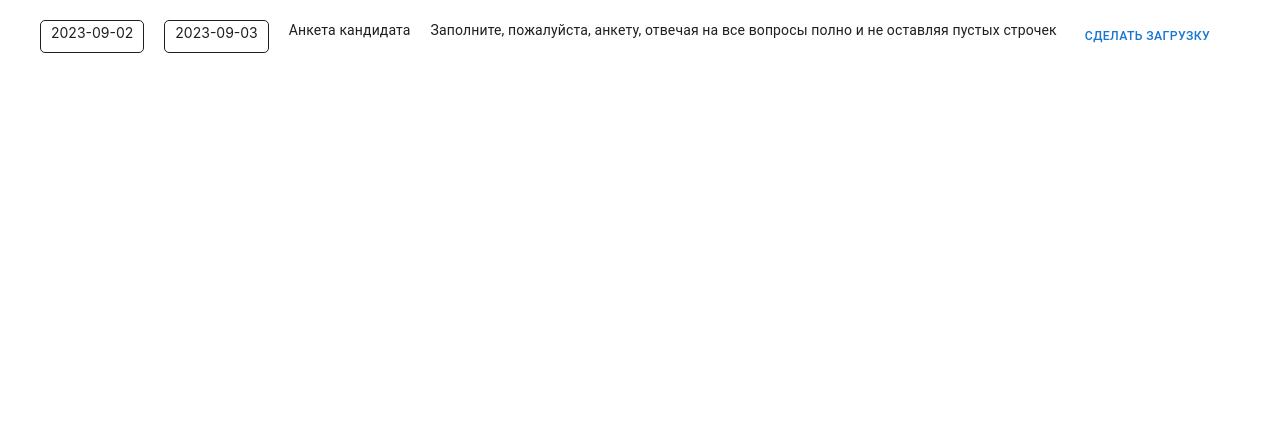
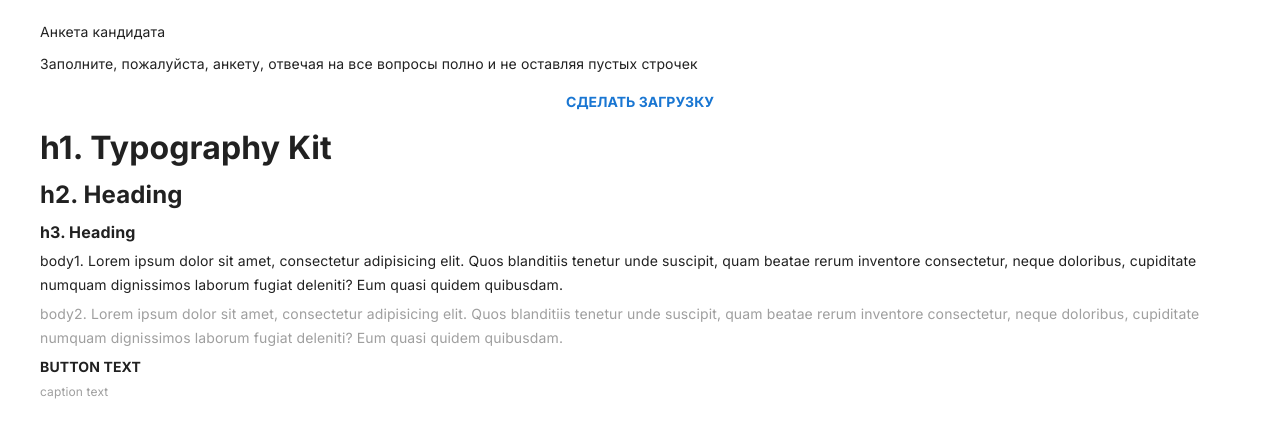
Before and after one commit to salievvm/kp-calendar, a React (Create React App) app: page / in a window 1280 px wide. Shown: the top 434 px of the page. Built offline with nearby package versions, Linux system fonts and the light colour scheme.

Commit message:
theme and Typography config

```diff
--- a/package.json
+++ b/package.json
@@ -12,6 +12,7 @@
     "@testing-library/jest-dom": "^5.17.0",
     "@testing-library/react": "^13.4.0",
     "@testing-library/user-event": "^13.5.0",
+    "prop-types": "^15.8.1",
     "react": "^18.2.0",
     "react-datepicker": "^4.16.0",
     "react-dom": "^18.2.0",
@@ -21,6 +22,7 @@
     "redux-logger": "^3.0.6",
     "redux-promise": "^0.6.0",
     "redux-thunk": "^2.4.2",
+    "typeface-inter": "^3.18.1",
     "web-vitals": "^2.1.4"
   },
   "scripts": {
--- a/src/App.jsx
+++ b/src/App.jsx
@@ -4,16 +4,19 @@ import ru from "date-fns/locale/ru";
 import DatePicker from "./containers/DatePicker/DatePicker";
 import FormCandidate from './containers/FormCandidate';
 import AppLoading from './containers/AppLoading/AppLoading';
+import ThemeProvider from './theme';
 
 registerLocale("ru", ru);
 
 function App() {
 	return (
-		<div className="App">
-			<DatePicker />
-			<FormCandidate />
-			<AppLoading />
-		</div>
+		<ThemeProvider>
+			<div className="App">
+				{/* <DatePicker /> */}
+				<FormCandidate />
+				<AppLoading />
+			</div>
+		</ThemeProvider>
 	);
 }
 
--- /dev/null
+++ b/src/components/@ui/CustomTypography/CustomTypography.jsx
@@ -0,0 +1,58 @@
+import * as React from 'react';
+import Box from '@mui/material/Box';
+import { Typography } from "@mui/material";
+
+
+export default function CustomTypography() {
+  return (
+    <Box>
+      <Typography variant="h1" gutterBottom>
+        h1. Typography Kit
+      </Typography>
+      <Typography variant="h2" gutterBottom>
+        h2. Heading
+      </Typography>
+      <Typography variant="h3" gutterBottom>
+        h3. Heading
+      </Typography>
+      {/* <Typography variant="h4" gutterBottom>
+        h4. Heading
+      </Typography>
+      <Typography variant="h5" gutterBottom>
+        h5. Heading
+      </Typography>
+      <Typography variant="h6" gutterBottom>
+        h6. Heading
+      </Typography> */}
+      {/* <Typography variant="subtitle1" gutterBottom>
+        subtitle1. Lorem ipsum dolor sit amet, consectetur adipisicing elit. Quos
+        blanditiis tenetur
+      </Typography>
+      <Typography variant="subtitle2" gutterBottom>
+        subtitle2. Lorem ipsum dolor sit amet, consectetur adipisicing elit. Quos
+        blanditiis tenetur
+      </Typography> */}
+      <Typography variant="body1" gutterBottom>
+        body1. Lorem ipsum dolor sit amet, consectetur adipisicing elit. Quos
+        blanditiis tenetur unde suscipit, quam beatae rerum inventore consectetur,
+        neque doloribus, cupiditate numquam dignissimos laborum fugiat deleniti? Eum
+        quasi quidem quibusdam.
+      </Typography>
+      <Typography variant="body2" gutterBottom>
+        body2. Lorem ipsum dolor sit amet, consectetur adipisicing elit. Quos
+        blanditiis tenetur unde suscipit, quam beatae rerum inventore consectetur,
+        neque doloribus, cupiditate numquam dignissimos laborum fugiat deleniti? Eum
+        quasi quidem quibusdam.
+      </Typography>
+      <Typography variant="button" display="block" gutterBottom>
+        button text
+      </Typography>
+      <Typography variant="caption" display="block" gutterBottom>
+        caption text
+      </Typography>
+      {/* <Typography variant="overline" display="block" gutterBottom>
+        overline text
+      </Typography> */}
+    </Box>
+  );
+}
--- /dev/null
+++ b/src/components/@ui/CustomTypography/index.js
@@ -0,0 +1,3 @@
+import CustomTypography from './CustomTypography';
+
+export default CustomTypography;
--- a/src/containers/FormCandidate/FormCandidate.jsx
+++ b/src/containers/FormCandidate/FormCandidate.jsx
@@ -1,7 +1,8 @@
 import React from 'react';
 
-import { Button, Typography } from '@mui/material';
+import { Button, Grid, Typography } from '@mui/material';
 import useApp from './hooks/useApp';
+import CustomTypography from '../../components/@ui/CustomTypography';
 
 const FormCandidate = () => {
   const {
@@ -9,7 +10,11 @@ const FormCandidate = () => {
   } = useApp();
 
   return (
-    <>
+    <Grid
+      container
+      direction="column"
+      gap={1}
+    >
       <Typography>Анкета кандидата</Typography>
       <Typography>Заполните, пожалуйста, анкету, отвечая на все вопросы полно и не оставляя пустых строчек</Typography>
       <Button
@@ -17,7 +22,8 @@ const FormCandidate = () => {
       >
         Сделать загрузку
       </Button>
-    </>
+      <CustomTypography />
+    </Grid>
   )
 };
 
--- /dev/null
+++ b/src/theme/index.js
@@ -0,0 +1,70 @@
+import PropTypes from 'prop-types';
+import { CssBaseline } from '@mui/material';
+import 'typeface-inter';
+
+import {
+  ThemeProvider as MUIThemeProvider,
+  StyledEngineProvider,
+  createTheme
+} from "@mui/material/styles";
+
+const theme = createTheme({
+  typography: {
+    fontFamily: 'Inter, Arial, sans-serif',
+    color: '#1F1F1F',
+    h1: {
+      fontSize: '32px',
+      fontWeight: 700,
+      lineHeight: '40px',
+    },
+    h2: {
+      fontSize: '24px',
+      fontWeight: 700,
+      lineHeight: '32px',
+    },
+    h3: {
+      fontSize: '16px',
+      fontWeight: 700,
+      lineHeight: '24px',
+    },
+    body1: {
+      fontSize: '14px',
+      fontWeight: 400,
+      lineHeight: '24px',
+    },
+    body2: {
+      fontSize: '14px',
+      fontWeight: 400,
+      lineHeight: '24px',
+      color: '#9F9F9F',
+    },
+    caption: {
+      fontSize: '12px',
+      fontWeight: 400,
+      lineHeight: '16px',
+      color: '#9F9F9F',
+    },
+    button: {
+      fontSize: '14px',
+      fontWeight: 700,
+      lineHeight: '24px',
+    },
+  },
+});
+
+const ThemeProvider = ({ children }) => {
+  return (
+    <StyledEngineProvider injectFirst>
+      <CssBaseline />
+      <MUIThemeProvider theme={theme}>
+        {children}
+      </MUIThemeProvider>
+    </StyledEngineProvider>
+  );
+};
+
+ThemeProvider.propTypes = {
+  children: PropTypes.node,
+};
+
+export default ThemeProvider;
```
Also changed, not shown: 1 other file (tests, documents, lock files or other folders).
